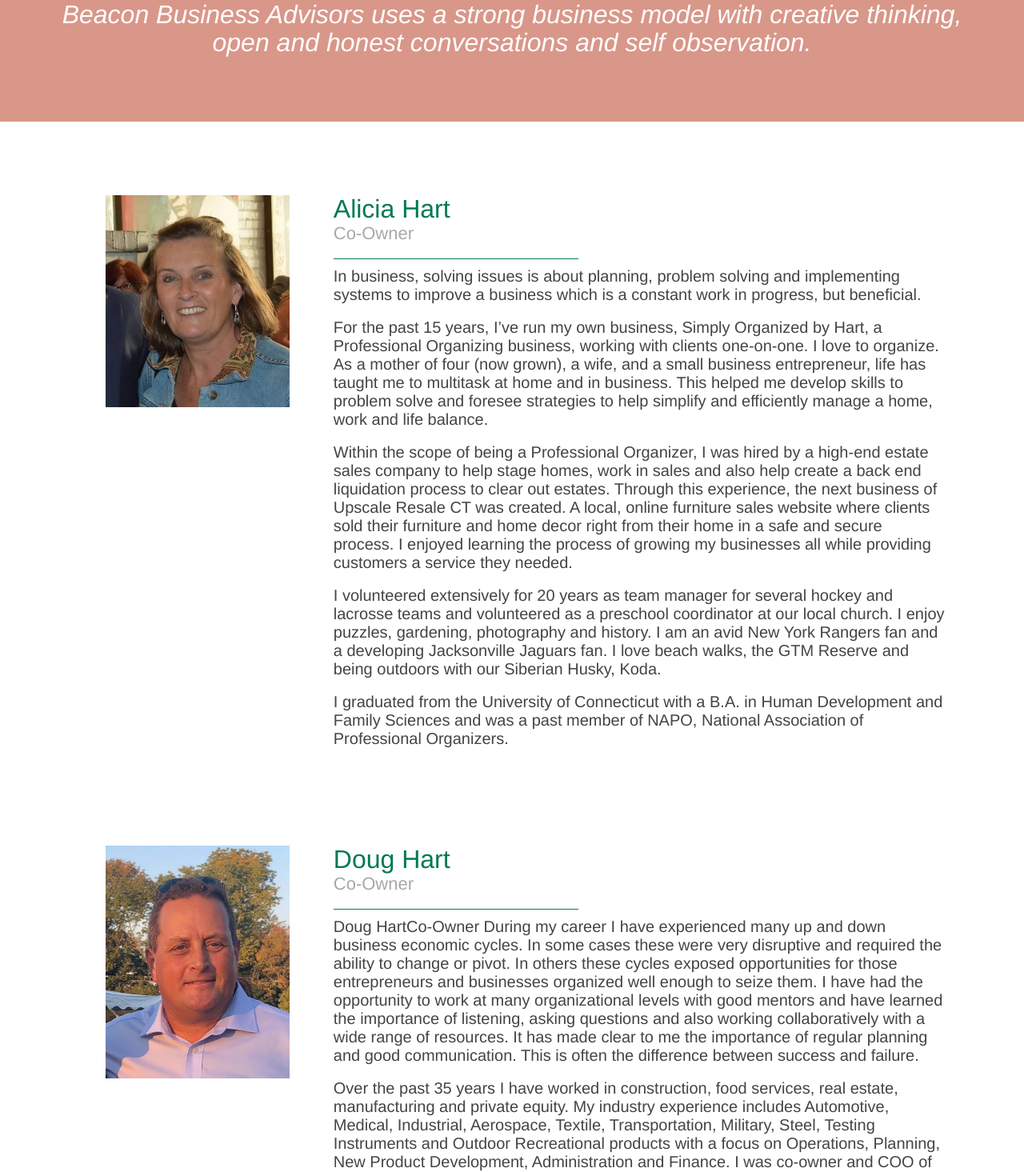
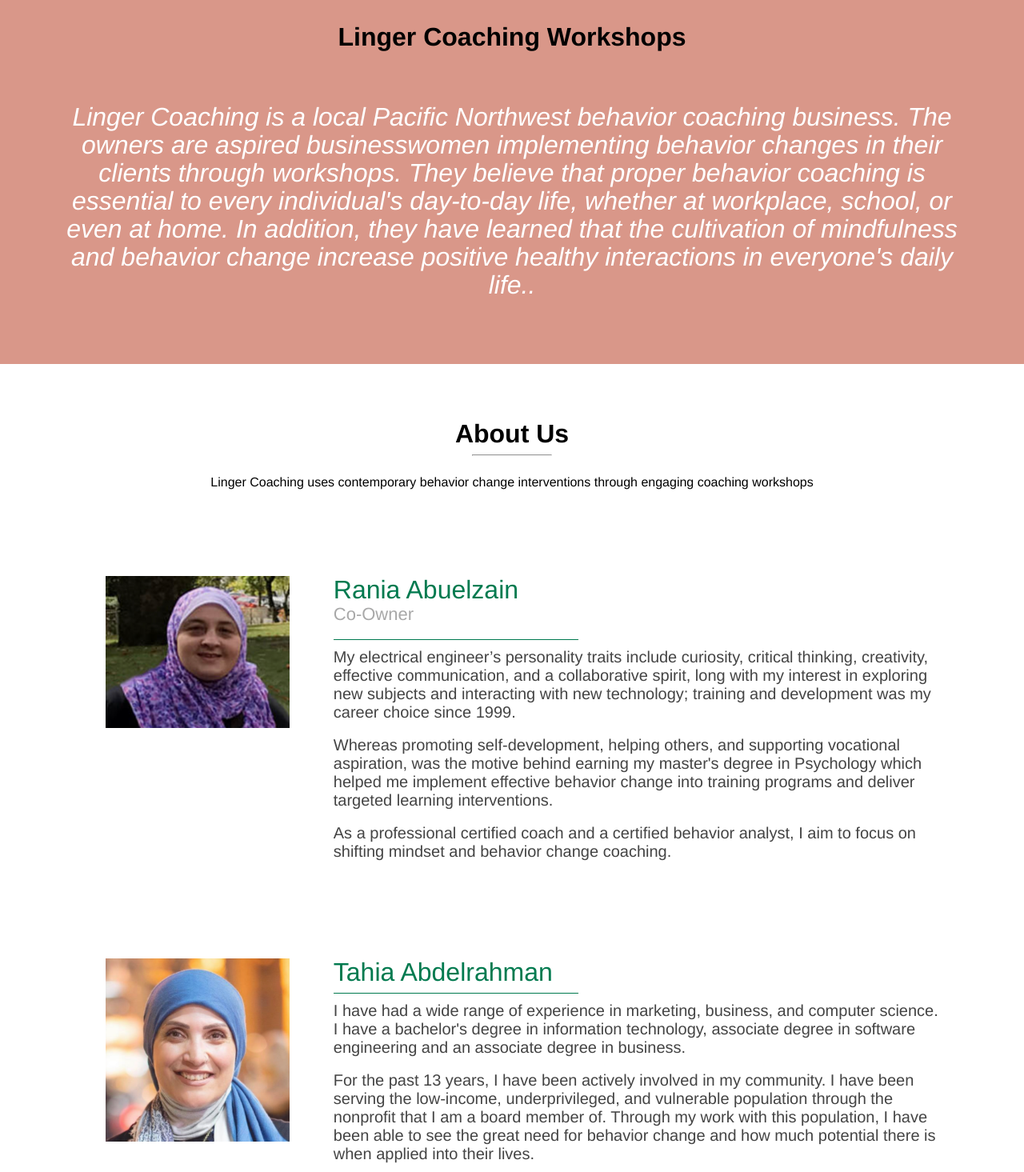
Before and after one commit to tahiaelkawas/linger-coaching, a Next.js app: page /about-us in a window 1280 px wide. Shown: the part 80-1545 px from the top of the page at 80% size. Built offline with nearby package versions, Linux system fonts and the light colour scheme.

Commit message:
update about page

```diff
--- a/asserts/css/about.module.css
+++ b/asserts/css/about.module.css
@@ -4,9 +4,11 @@
     box-sizing: border-box;
     width: 100%;
     display: flex;
+    flex-direction: column;
     align-items: center;
     justify-content: center;
     margin-bottom: 3rem;
+    margin-top: 3rem;
 }
 
 .about_title h4 {
@@ -17,6 +19,18 @@
     letter-spacing: 0px;
     text-align: center;
     font-style: italic;
+}
+
+.about_title2 {
+    display: flex;
+    flex-direction: column;
+    align-items: center;
+}
+
+.about_title2 hr{
+    width: 100px;
+    background: green;
+    margin-top: -15px;
 }
 
 .about_content {
--- a/component/pages/about.jsx
+++ b/component/pages/about.jsx
@@ -6,36 +6,40 @@ const About = () => {
     return (
         <div>
             <div className={style.about_title}>
-                <h4>Beacon Business Advisors uses a strong business model with creative thinking, open and honest conversations and self observation.</h4>
+                <h1>Linger Coaching Workshops</h1>
+                <h4>Linger Coaching is a local Pacific Northwest behavior coaching business. The owners are aspired businesswomen implementing behavior changes in their clients through workshops. They believe that proper behavior coaching is essential to every individual&#39;s day-to-day life, whether at workplace, school, or even at home. In addition, they have learned that the cultivation of mindfulness and behavior change increase positive healthy interactions in everyone&#39;s daily life..</h4>
             </div>
+            <div className={style.about_title2}>
+            <h1>About Us</h1>
+            <hr />
+            <p>Linger Coaching uses contemporary behavior change interventions through engaging coaching workshops</p>
+            </div>
+
             <div className={style.about_content}>
                 <div className={style.about_img}>
-                    <img src="/assets/images/lady.jpeg" alt="" />
+                    <img src="/assets/images/new/rania.jpeg" alt="" />
                 </div>
                 <div className={style.about_text}>
-                    <h4>Alicia Hart</h4>
+                    <h4>Rania Abuelzain</h4>
                     <p>Co-Owner</p>
                     <hr />
                     <div className={style.text_title}>
-                        <p>In business, solving issues is about planning, problem solving and implementing systems to improve a business which is a constant work in progress, but beneficial.</p>
-                        <p>For the past 15 years, I’ve run my own business, Simply Organized by Hart, a Professional Organizing business, working with clients one-on-one. I love to organize. As a mother of four (now grown), a wife, and a small business entrepreneur, life has taught me to multitask at home and in business. This helped me develop skills to problem solve and foresee strategies to help simplify and efficiently manage a home, work and life balance.</p>
-                        <p>Within the scope of being a Professional Organizer, I was hired by a high-end estate sales company to help stage homes, work in sales and also help create a back end liquidation process to clear out estates. Through this experience, the next business of Upscale Resale CT was created. A local, online furniture sales website where clients sold their furniture and home decor right from their home in a safe and secure process. I enjoyed learning the process of growing my businesses all while providing customers a service they needed.</p>
-                        <p>I volunteered extensively for 20 years as team manager for several hockey and lacrosse teams and volunteered as a preschool coordinator at our local church. I enjoy puzzles, gardening, photography and history. I am an avid New York Rangers fan and a developing Jacksonville Jaguars fan. I love beach walks, the GTM Reserve and being outdoors with our Siberian Husky, Koda.</p>
-                        <p>I graduated from the University of Connecticut with a B.A. in Human Development and Family Sciences and was a past member of NAPO, National Association of Professional Organizers.</p>
+                        <p>My electrical engineer’s personality traits include curiosity, critical thinking, creativity, effective communication, and a collaborative spirit,  long with my interest in exploring new subjects and interacting with new technology; training and development was my career choice since 1999.</p>
+                        <p>Whereas promoting self-development, helping others, and supporting vocational aspiration, was the motive behind earning my master&#39;s degree in Psychology which helped me implement effective behavior change into training programs and deliver targeted learning interventions.</p>
+                        <p>As a professional certified coach and a certified behavior analyst, I aim to focus on shifting mindset and behavior change coaching.</p>
                     </div>
                 </div>
             </div><div className={style.about_content}>
                 <div className={style.about_img}>
-                    <img src="/assets/images/man.jpeg" alt="" />
+                    <img src="/assets/images/new/tahia.jpeg" alt="" />
                 </div>
                 <div className={style.about_text}>
-                    <h4>Doug Hart</h4>
-                    <p>Co-Owner</p>
+                    <h4>Tahia Abdelrahman</h4>
                     <hr />
                     <div className={style.text_title}>
-                        <p>Doug HartCo-Owner During my career I have experienced many up and down business economic cycles. In some cases these were very disruptive and required the ability to change or pivot. In others these cycles exposed opportunities for those entrepreneurs and businesses organized well enough to seize them. I have had the opportunity to work at many organizational levels with good mentors and have learned the importance of listening, asking questions and also working collaboratively with a wide range of resources. It has made clear to me the importance of regular planning and good communication. This is often the difference between success and failure.</p>
-                        <p>Over the past 35 years I have worked in construction, food services, real estate, manufacturing and private equity. My industry experience includes Automotive, Medical, Industrial, Aerospace, Textile, Transportation, Military, Steel, Testing Instruments and Outdoor Recreational products with a focus on Operations, Planning, New Product Development, Administration and Finance. I was co-owner and COO of an international manufacturer of engineered industrial consumable products; served as COO for a privately owned composite materials manufacturer; was co-owner of a successful business advisory firm focused on driving client sales, income, and overall growth. Most recently I have been an Operating Partner with a successful strategic equity investment group focused on small to midsize businesses.</p>
-                        <p>My personal interests include running, biking, fishing and history. I follow the NFL, College Football and NHL Hockey. I graduated from Hobart & William Smith Colleges.</p>
+                        <p>I have had a wide range of experience in marketing, business, and computer science. I have a bachelor&#39;s degree in information technology, associate degree in software engineering and an associate degree in business.</p>
+                        <p>For the past 13 years, I have been actively involved in my community. I have been serving the low-income, underprivileged, and vulnerable population through the nonprofit that I am a board member of. Through my work with this population, I have been able to see the great need for behavior change and how much potential there is when applied into their lives.</p>
+                        <p>I believe that when behavior is changed positively, it results in productive habits. These habits can be used every day within any interactive setting.</p>
                     </div>
                 </div>
             </div>
```
Also changed, not shown: public/assets/images/new/rania.jpeg (added), public/assets/images/new/tahia.jpeg (added).
